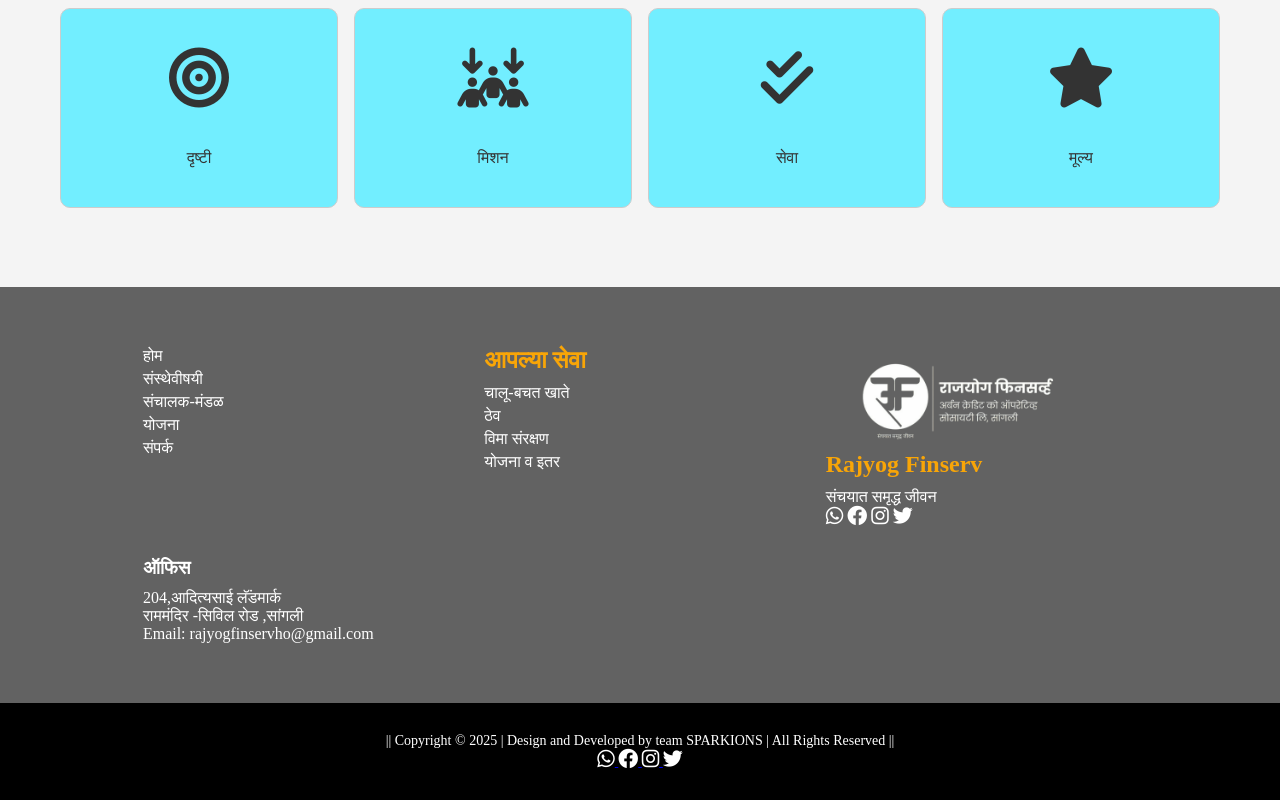
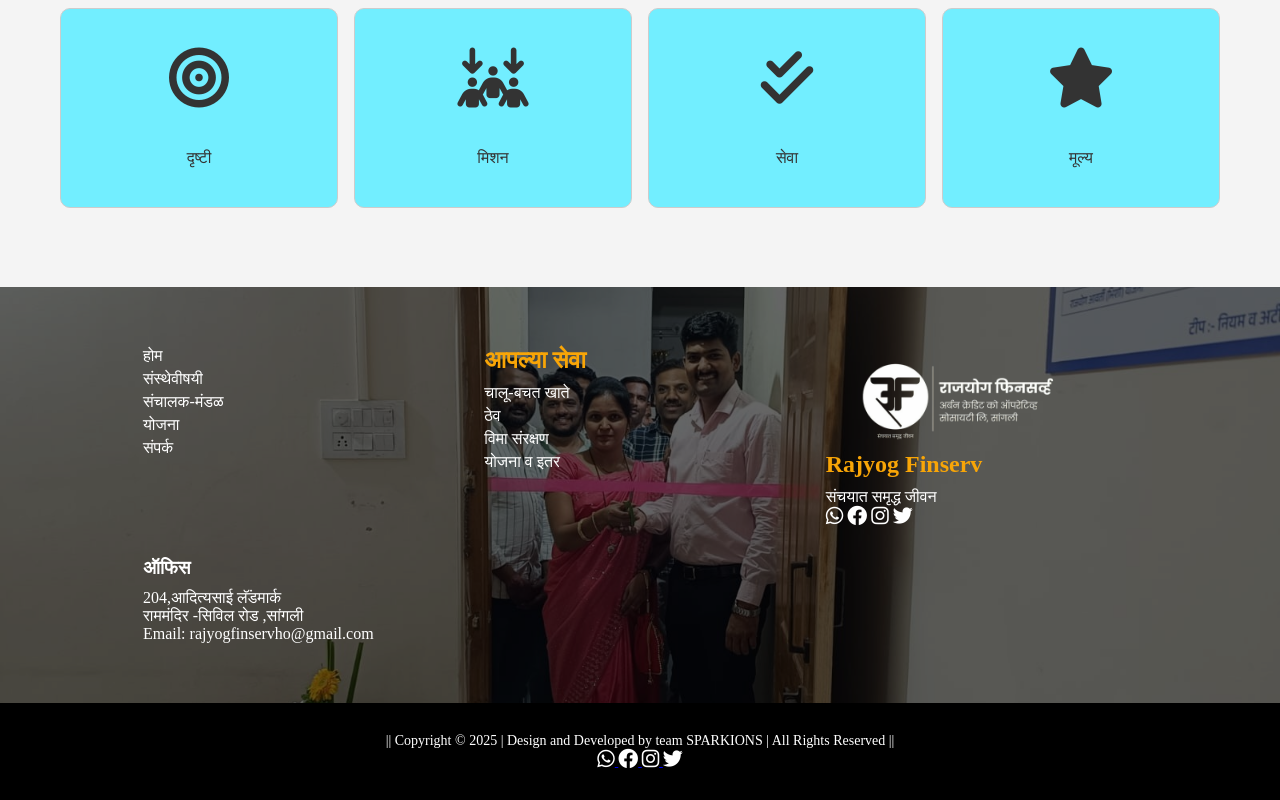
Before and after one commit to Sumitkolekar/RajyogFinserv, a website: page abt.html in a window 1280 px wide. Shown: the part 1686-2486 px from the top of the page. Drawn offline with Linux system fonts and the light colour scheme; files that its build step writes are made by us from their sources.

Commit message:
Update style.css

```diff
--- a/style.css
+++ b/style.css
@@ -502,7 +502,7 @@ footer {
 
 .footer-top {
   position: relative;
-  background-image: url('images/ffootback.jpeg');
+  background-image: url('/images/ffootback.jpeg');
   background-size: cover;
   background-position: center;
   color: white;
```
